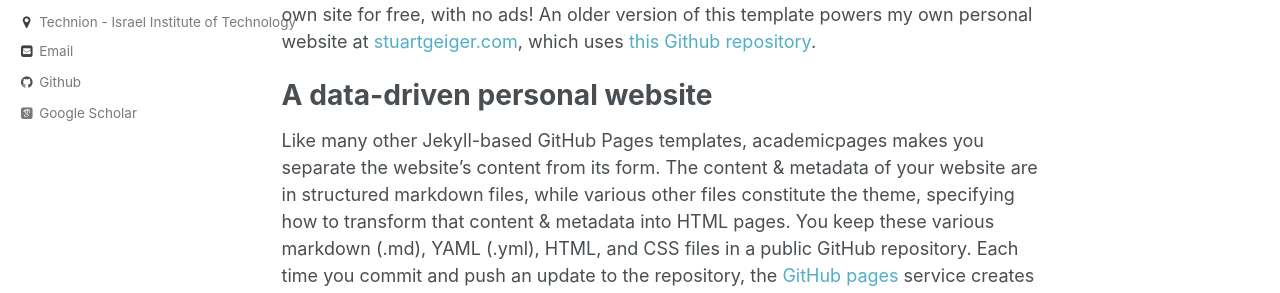
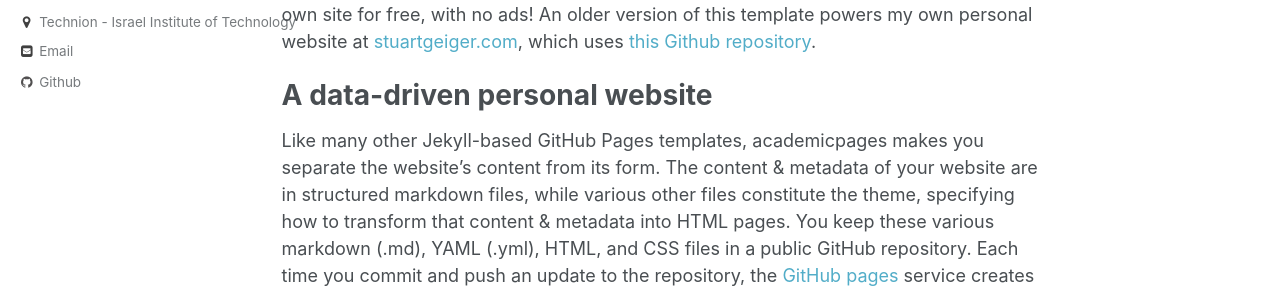
Before and after one commit to rtmdrr/rtmdrr.github.io, a Jekyll site: the page built from _pages/about.md, in a window 1280 px wide. Shown: the part 403-696 px from the top of the page. Built offline with Jekyll 4.4.1, drawn with Linux system fonts in a browser that asks for light colours; some web fonts are replaced.

```diff
--- a/_config.yml
+++ b/_config.yml
@@ -83,7 +83,7 @@ author:
   bio              : "PhD student at the Faculty of Industrial Engineering and Management at the Technion."
   location         : "Technion - Israel Institute of Technology"
   employer         :
-  googlescholar    : ""
+  googlescholar    : #""
   email            : "rtmdrr@campus.technion.ac.il"
   uri              :
   bitbucket        :
@@ -92,7 +92,7 @@ author:
   flickr           :
   facebook         :
   foursquare       :
-  github           : "rtmdrr.github.io"
+  github           : "https://github.com/rtmdrr"
   google_plus      :
   keybase          :
   instagram        :
```
